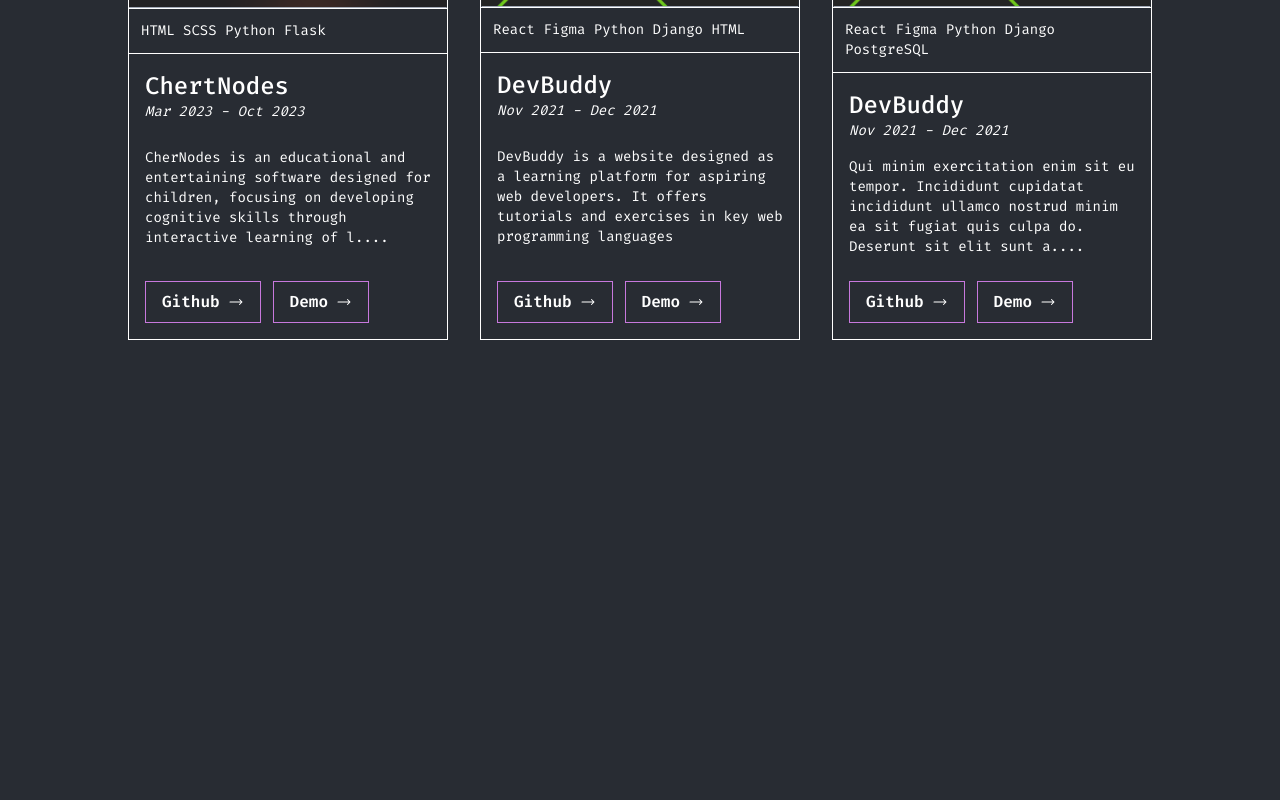
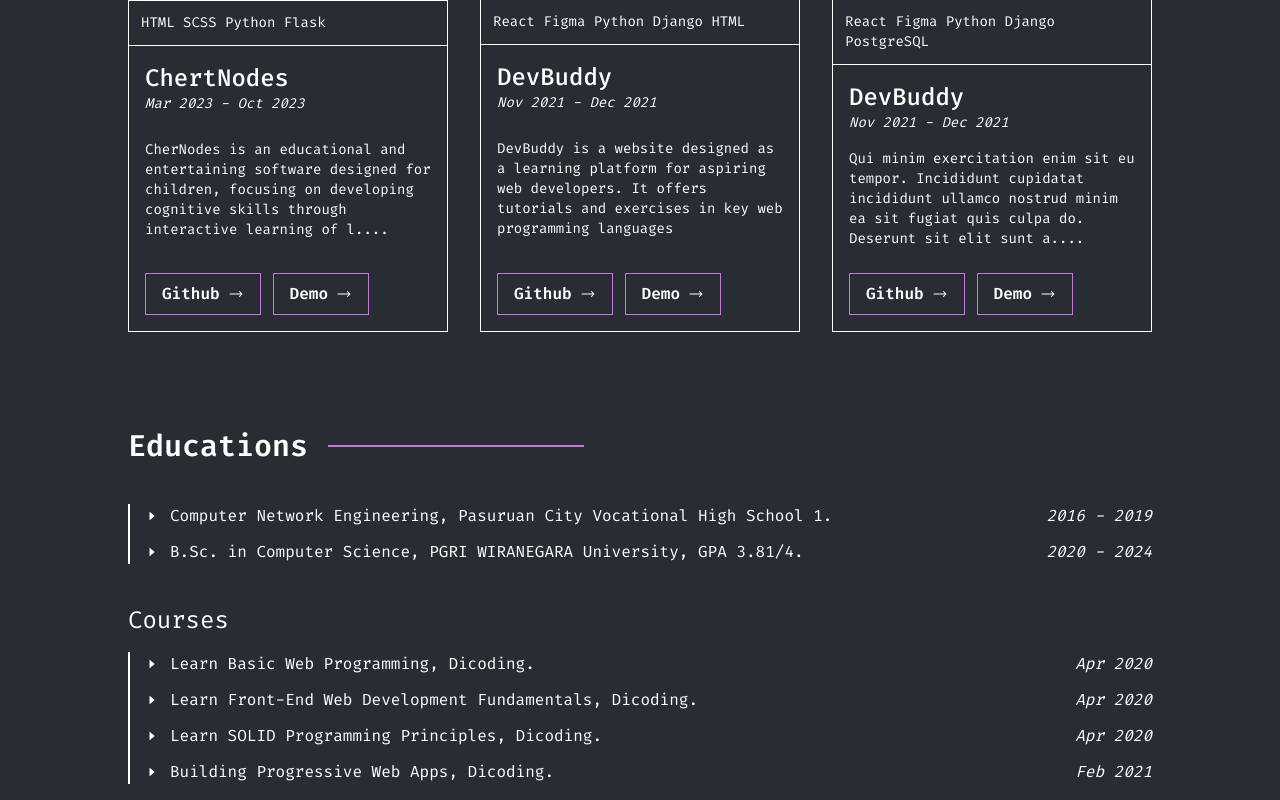
Before and after one commit to naufalF21/portofolio-web, a Next.js app: page / in a window 1280 px wide. Shown: the part 1755-2555 px from the top of the page. Before the commit the page ends 2135 px from the top, so only its background shows below. Built offline with nearby package versions, Linux system fonts and the light colour scheme.

Commit message:
feat(Homepage): add Educations section

```diff
--- a/app/page.js
+++ b/app/page.js
@@ -5,6 +5,7 @@ import HeroSection from '@/containers/home-page/hero-section';
 import ExperienceSection from '@/containers/home-page/experience-section';
 import Quotes from '@/components/Quotes';
 import ProjectsSection from '@/containers/home-page/projects-section';
+import EducationSection from '@/containers/home-page/education-section';
 
 export default function Home() {
 	return (
@@ -16,6 +17,7 @@ export default function Home() {
 					<Quotes />
 					<ExperienceSection />
 					<ProjectsSection />
+					<EducationSection />
 				</div>
 			</main>
 		</>
--- /dev/null
+++ b/containers/home-page/education-section/index.js
@@ -0,0 +1,59 @@
+'use client';
+
+import { AiFillCaretRight } from 'react-icons/ai';
+import educations from '@/data/educations';
+import courses from '@/data/courses';
+
+export default function EducationSection() {
+	return (
+		<section className="text-white mt-16">
+			<div className="flex flex-row items-center gap-5">
+				<h2 className="text-3xl font-semibold">Educations</h2>
+				<hr className="w-1/4 text-primary border" />
+			</div>
+			<div className="flex flex-row gap-4 py-10">
+				<div className="border-s-2 border-white"></div>
+				<div className="flex flex-col w-full">
+					<ul className="flex flex-col gap-3">
+						{educations.map((item, index) => (
+							<li className="flex flex-row items-center gap-3" key={index}>
+								<span>
+									<AiFillCaretRight size="12" />
+								</span>
+								<div className="flex flex-row justify-between w-full">
+									<p>{item.name}</p>
+									<span>
+										<i>{item.period}</i>
+									</span>
+								</div>
+							</li>
+						))}
+					</ul>
+				</div>
+			</div>
+			<div>
+				<h2 className="text-2xl">Courses</h2>
+			</div>
+			<div className="flex flex-row gap-4 py-4">
+				<div className="border-s-2 border-white"></div>
+				<div className="flex flex-col w-full">
+					<ul className="flex flex-col gap-3">
+						{courses.map((item, index) => (
+							<li className="flex flex-row items-center gap-3" key={index}>
+								<span>
+									<AiFillCaretRight size="12" />
+								</span>
+								<div className="flex flex-row justify-between w-full">
+									<p>{item.name}</p>
+									<span>
+										<i>{item.period}</i>
+									</span>
+								</div>
+							</li>
+						))}
+					</ul>
+				</div>
+			</div>
+		</section>
+	);
+}
--- a/containers/home-page/experience-section/index.js
+++ b/containers/home-page/experience-section/index.js
@@ -14,7 +14,7 @@ export default function ExperienceSection() {
 	return (
 		<section className="text-white mt-16">
 			<div className="flex flex-row items-center gap-5">
-				<h2 className="text-3xl font-semibold">Experience</h2>
+				<h2 className="text-3xl font-semibold">Experiences</h2>
 				<hr className="w-1/4 text-primary border" />
 			</div>
 			<div className="flex flex-row py-14 gap-10">
--- a/containers/home-page/projects-section/index.js
+++ b/containers/home-page/projects-section/index.js
@@ -6,7 +6,7 @@ import projects from '@/data/projects';
 
 export default function ProjectsSection() {
 	return (
-		<div className="text-white py-10">
+		<div className="text-white py-8">
 			<div className="flex flex-row justify-between">
 				<div className="flex flex-row items-center gap-5 w-1/3">
 					<h2 className="text-3xl font-semibold">Projects</h2>
--- /dev/null
+++ b/data/courses.js
@@ -0,0 +1,20 @@
+const courses = [
+	{
+		name: 'Learn Basic Web Programming, Dicoding.',
+		period: 'Apr 2020',
+	},
+	{
+		name: 'Learn Front-End Web Development Fundamentals, Dicoding.',
+		period: 'Apr 2020',
+	},
+	{
+		name: 'Learn SOLID Programming Principles, Dicoding.',
+		period: 'Apr 2020',
+	},
+	{
+		name: 'Building Progressive Web Apps, Dicoding.',
+		period: 'Feb 2021',
+	},
+];
+
+export default courses;
--- /dev/null
+++ b/data/educations.js
@@ -0,0 +1,12 @@
+const educations = [
+	{
+		name: 'Computer Network Engineering, Pasuruan City Vocational High School 1.',
+		period: '2016 - 2019',
+	},
+	{
+		name: 'B.Sc. in Computer Science, PGRI WIRANEGARA University, GPA 3.81/4.',
+		period: '2020 - 2024',
+	},
+];
+
+export default educations;
```
